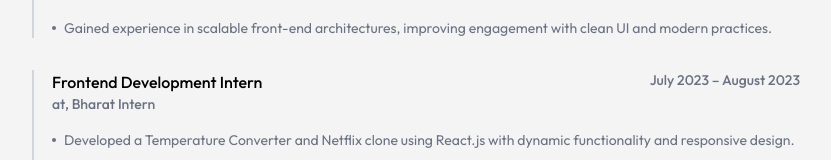
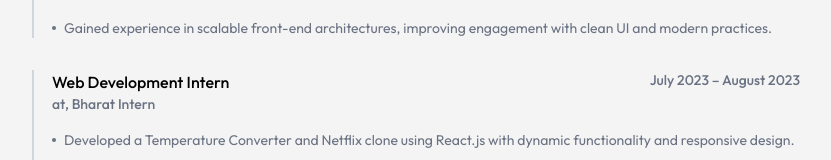
Before and after one commit to Dipanshi765/Portfolio, a React (Vite) app in the folder my-portfolio/: page / in a window 1280 px wide. Shown: the part 606-766 px from the top of the page, without its empty margins (208-1039 px from the left). Built offline with nearby package versions, Linux system fonts and the light colour scheme.

Commit message:
commit change

```diff
--- a/my-portfolio/src/components/Experience/Experience.jsx
+++ b/my-portfolio/src/components/Experience/Experience.jsx
@@ -27,7 +27,7 @@ const Experience = () => {
         "Gained experience in scalable front-end architectures, improving engagement with clean UI and modern practices.",
     },
     {
-      title: "Frontend Development Intern",
+      title: "Web Development Intern",
       companyName: "Bharat Intern",
       companyLink: "https://www.bharatintern.com/",
       duration: "July 2023 – August 2023",
```
